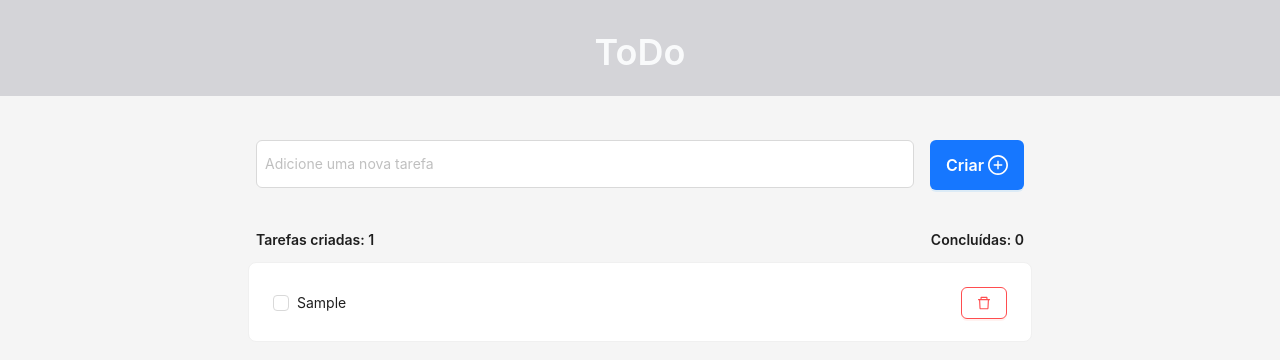
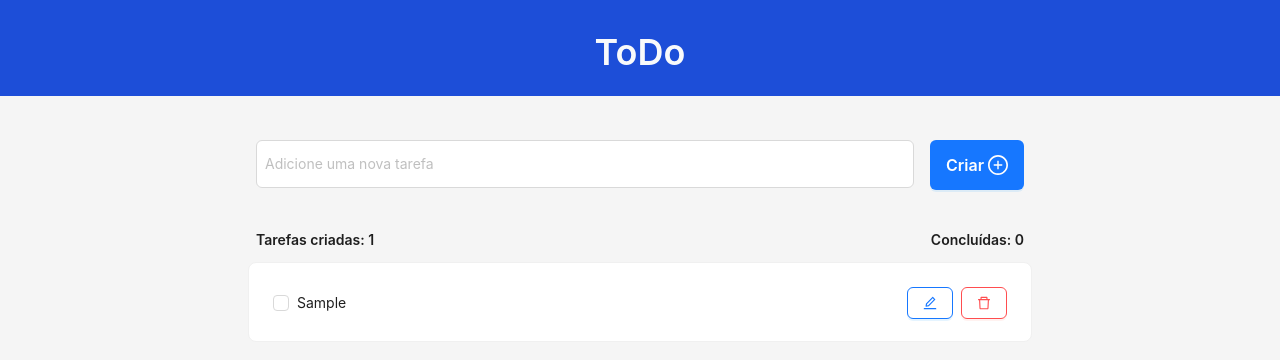
Before and after one commit to JurandirGuilherme/todolist, a Next.js app: page / in a window 1280 px wide. Both pictures are taken after typing "Sample" into the empty fields and a click on the button "Criar". Shown: the top 360 px of the page. Built offline with nearby package versions, Linux system fonts and the light colour scheme.

Commit message:
criei a validação para criação de tarefas e o botão de edição de tarefa.

```diff
--- a/app/components/Card.tsx
+++ b/app/components/Card.tsx
@@ -1,14 +1,17 @@
 'use client'
-import { DeleteOutlined } from "@ant-design/icons";
-import { Button, Checkbox } from "antd";
+import { CheckOutlined, DeleteOutlined, EditOutlined, ExclamationCircleFilled, ExclamationCircleOutlined } from "@ant-design/icons";
+import { Button, Checkbox, Input, Modal } from "antd";
 import { Card } from "antd";
-import React, { useContext, useEffect, useState } from "react";
+import React, { useContext,  useState } from "react";
 import { DataMock } from "../context/ContextProvider";
 
 function CardList({ id, titulo }) {
-    const {mock, setMock} = useContext(DataMock)
+    const {mock, setMock, messageApi} = useContext(DataMock)
+    const {confirm} = Modal
+    const [isEdtting, setIsEditing] = useState(false);
+    const [editValue, setEditValue] = useState('');
+
     const cardMock = mock.find((e)=> e.id == id)
-
 
     const handleDeleteButton = (id:number)=>{
         console.log(id)
@@ -24,31 +27,90 @@ function CardList({ id, titulo }) {
         })
         setMock(task)
     }
-  return (
+
+
+    const handleEditTask = ()=>{
+        setIsEditing(true)
+        setEditValue(titulo)
+    }
+
+    const confirmEdit = () =>{
+        if (editValue == cardMock.titulo) return setIsEditing(false)
+        if (editValue == '') return messageApi.error('Nome da tarefa não pode estar vazio.')
+        const task = mock.map((e)=>{
+            if (e.id == id){
+                const {...items} = e
+                return {...items, titulo: editValue}
+            }
+            return e
+        })
+        setMock(task)
+        messageApi.success('Tarefa editada com sucesso!')
+        setIsEditing(false)
+    }
+
+    const [showModalDelete,setShowModalDelete] = useState(false);
+
+    return (
     <>
+    <Modal
+    title={<div className="flex space-x-2 mx-3"><ExclamationCircleOutlined className="text-red-600 text-xl"/> <h1> Confirmar exclusão da tarefa?</h1></div>}
+    open={showModalDelete}
+    className="w-96"
+    onOk={()=>{handleDeleteButton(id)}}
+    onCancel={()=>{setShowModalDelete(false)}}
+    onClose={()=>{setShowModalDelete(false)}}
+    okButtonProps={{danger:true}}
+    okText='Excluir'
+    cancelText='Cancelar'
+    />
     {
         !cardMock.completed
         ?
         <div className="py-1 ">
         <Card className="h-20">
-            <div className="flex justify-between items-center">
-                <div onClick={handleCompletedTask} className="flex space-x-2 cursor-pointer">
+            <form className="flex justify-between items-center " onSubmit={(e)=>{e.preventDefault(); confirmEdit();}}>
+                <div onClick={!isEdtting ? handleCompletedTask : undefined} className="flex space-x-2 cursor-pointer">
                     <Checkbox  checked={cardMock.completed}/>
+                    {isEdtting
+                    ?
+                    <>
+                    <Input value={editValue} onChange={(e)=>{setEditValue(e.target.value)}}></Input>
+                    </>
+                    :
+                    <>
                     <h1>{titulo}</h1>
+                    </>
+                    }
                 </div>
-                <Button color="danger" variant="outlined" onClick={()=>{handleDeleteButton(id)}}><DeleteOutlined/></Button>
-            </div>
+                <div className=" space-x-2">
+                    { isEdtting ?
+                    <>
+                    <Button color="primary" variant="outlined" onClick={confirmEdit}><CheckOutlined/></Button>
+                    </>
+                    :
+                    <>
+                    <Button color="primary" variant="outlined"onClick={()=>{handleEditTask()}}><EditOutlined/></Button>
+                    <Button color="danger" variant="outlined" onClick={()=>{setShowModalDelete(true)}}><DeleteOutlined/></Button>
+                    </>
+                     }
+                </div>
+            </form>
         </Card>
       </div>
         :
         <div className="py-1">
-        <Card  className=" h-20" styles={{body:{background:'#f5f5f5'}}}>
+        <Card  className=" h-20 bg-gray-200 po" >
             <div className="flex justify-between items-center text-red-950">
                 <div onClick={handleCompletedTask} className="flex space-x-2 cursor-pointer">
                     <Checkbox  className="range" checked={cardMock.completed} />
                     <h1 className="text-gray-600"><s>{titulo} </s></h1>
                 </div>
-                <Button color="default" variant="outlined" style={{backgroundColor:"whitesmoke"}} onClick={()=>{handleDeleteButton(id)}}><DeleteOutlined style={{color:'GrayText'}}/></Button>
+                <div className="space-x-2">
+                    {/* <Button color="default" variant="outlined" style={{backgroundColor:"whitesmoke"}} onClick={()=>{handleDeleteButton(id)}}><EditOutlined style={{color:'GrayText'}}/></Button> */}
+                    <Button color="default" variant="outlined" className="hover:border-red-400" onClick={()=>{handleDeleteButton(id)}}><DeleteOutlined style={{color:'GrayText'}}/></Button>
+
+                </div>
             </div>
         </Card>
     </div>
--- a/app/context/ContextProvider.tsx
+++ b/app/context/ContextProvider.tsx
@@ -1,16 +1,20 @@
 'use client'
 import React, { useState } from 'react'
 import { createContext } from 'react'
-
-
+import { message } from 'antd';
 
 export const DataMock = createContext();
 
 
+
 function ContextProvider({children}) {
+
+const [messageApi, contextHolder] = message.useMessage();
+
   const [mock, setMock] = useState([]);
   return (
-    <DataMock.Provider value={{mock, setMock}}>
+    <DataMock.Provider value={{mock, setMock, messageApi}}>
+        {contextHolder}
         {children}
     </DataMock.Provider>
   )
--- a/app/layout.tsx
+++ b/app/layout.tsx
@@ -33,12 +33,13 @@ export default function RootLayout({
         className={`${geistSans.variable} ${geistMono.variable} antialiased`}
       >
         <Layout className="min:h-full flex h-[100vh]">
-          <Header className=" bg-zinc-300 flex justify-center items-center min-h-24 mb-9">
+          <Header className=" bg-blue-700 flex justify-center items-center min-h-24 mb-9">
+
             <h1 className="mt-2 text-4xl font-semibold text-gray-50">
               ToDo
             </h1>
             </Header>
-          <Content className="h-[83vh]">
+          <Content className="h-[83vh] ">
             <ContextProvider>
             <div className="md:flex md:justify-center">
               {children}
--- a/app/page.tsx
+++ b/app/page.tsx
@@ -6,11 +6,11 @@ import { Button, Form, Input } from "antd";
 import { PlusCircleOutlined } from "@ant-design/icons";
 
 function Page() {
-  const { mock, setMock } = useContext(DataMock);
+  const { mock, setMock, messageApi } = useContext(DataMock);
    const [form] = Form.useForm();
 
-  const onFinish = ()=>{
-    console.log(form.getFieldsValue())
+  const onFinish = async ()=>{
+    if (form.getFieldsValue().titulo == undefined) return messageApi.error('Nome da tarefa não pode estar vazio!')
     setMock([...mock, {id: Math.random(), ...form.getFieldsValue(), completed: false}])
     form.resetFields();
   }
--- a/tailwind.config.ts
+++ b/tailwind.config.ts
@@ -1,6 +1,7 @@
 import type { Config } from "tailwindcss";
 
 export default {
+  important:true,
   content: [
     "./pages/**/*.{js,ts,jsx,tsx,mdx}",
     "./components/**/*.{js,ts,jsx,tsx,mdx}",
```
